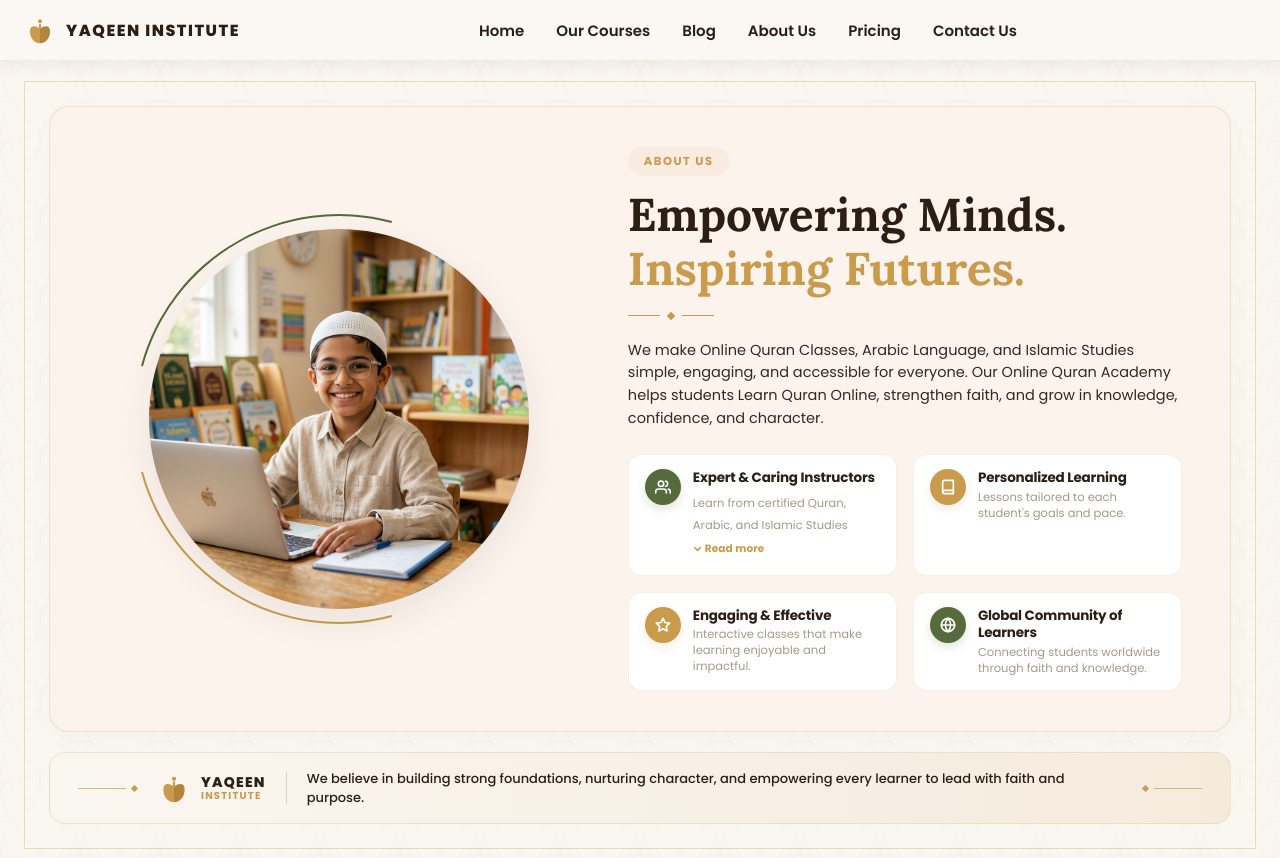
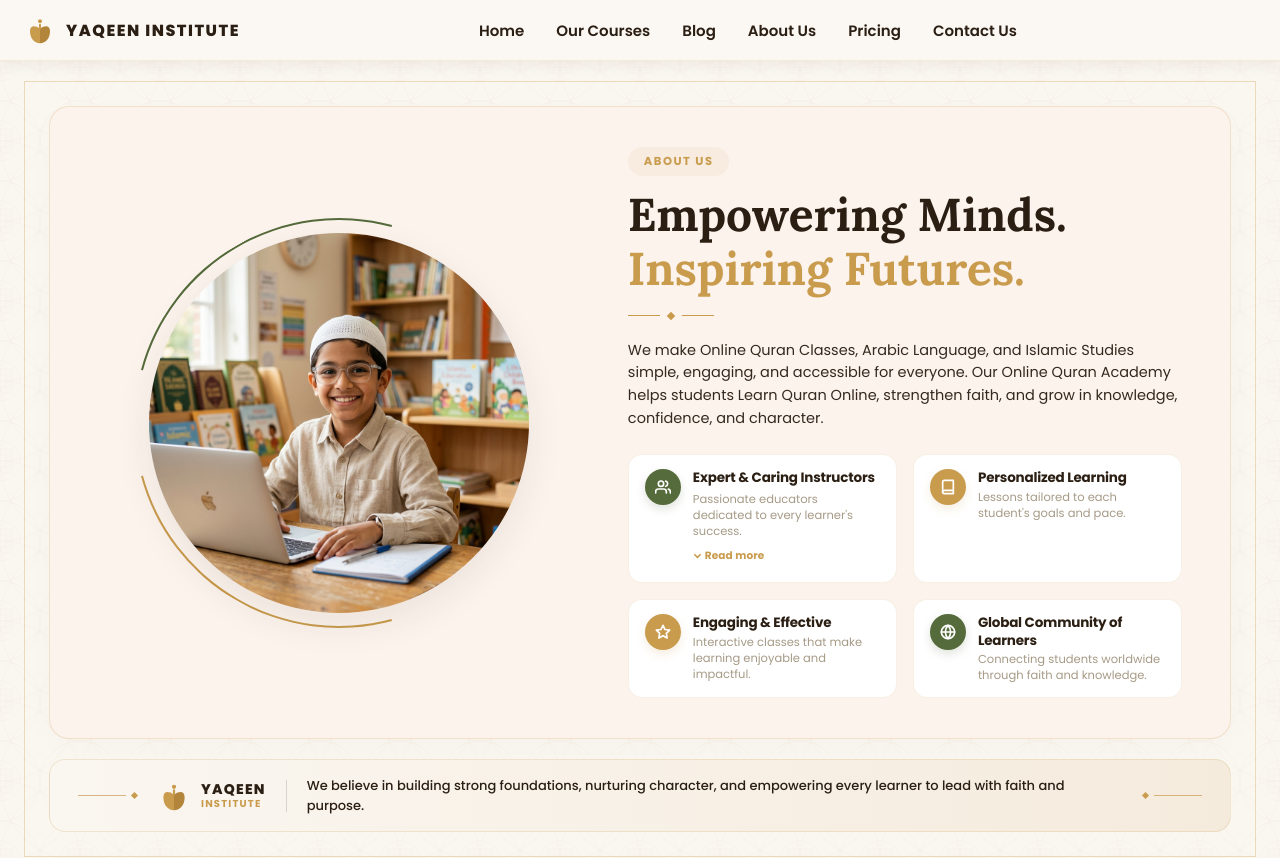
Before and after one commit to ser-name123/yaqeen, a Next.js app: page /about in a window 1280 px wide. Shown: the top 858 px of the page. Built offline with nearby package versions, Linux system fonts and the light colour scheme; no server answers; the database is empty.

Commit message:
feat: show short subtext by default, expand detailed content on Read more click

```diff
--- a/app/about/page.js
+++ b/app/about/page.js
@@ -353,17 +353,19 @@ export default function AboutPage() {
                     </div>
                     <div className="feature-info" style={{ gap: "4px" }}>
                        <span className="feature-title">Expert & Caring Instructors</span>
-                       <div style={{ position: "relative" }}>
-                         {/* Animated text container using max-height */}
+                       {/* Always visible short subtext */}
+                       <span className="feature-subtext">Passionate educators dedicated to every learner's success.</span>
+                       {/* Expandable detailed content */}
+                       <div>
                          <div
                            style={{
-                             maxHeight: expandInstructors ? "200px" : "2.8em",
+                             maxHeight: expandInstructors ? "200px" : "0px",
                              overflow: "hidden",
                              transition: "max-height 0.45s cubic-bezier(0.4, 0, 0.2, 1)",
                              lineHeight: "1.4",
                            }}
                          >
-                           <span className="feature-subtext" style={{ lineHeight: "1.4" }}>
+                           <span className="feature-subtext" style={{ lineHeight: "1.4", display: "block", marginTop: "4px" }}>
                              Learn from certified Quran, Arabic, and Islamic Studies teachers delivering Online Quran Classes, Quran Lessons Online, and personalized guidance. Our experienced instructors help children and adults Learn Quran Online with confidence, Tajweed, and lasting Islamic knowledge.
                            </span>
                          </div>
@@ -374,7 +376,7 @@ export default function AboutPage() {
                              display: "inline-flex",
                              alignItems: "center",
                              gap: "3px",
-                             marginTop: "2px",
+                             marginTop: "3px",
                              fontSize: "10.5px",
                              fontWeight: "700",
                              color: "var(--primary-color)",
```
